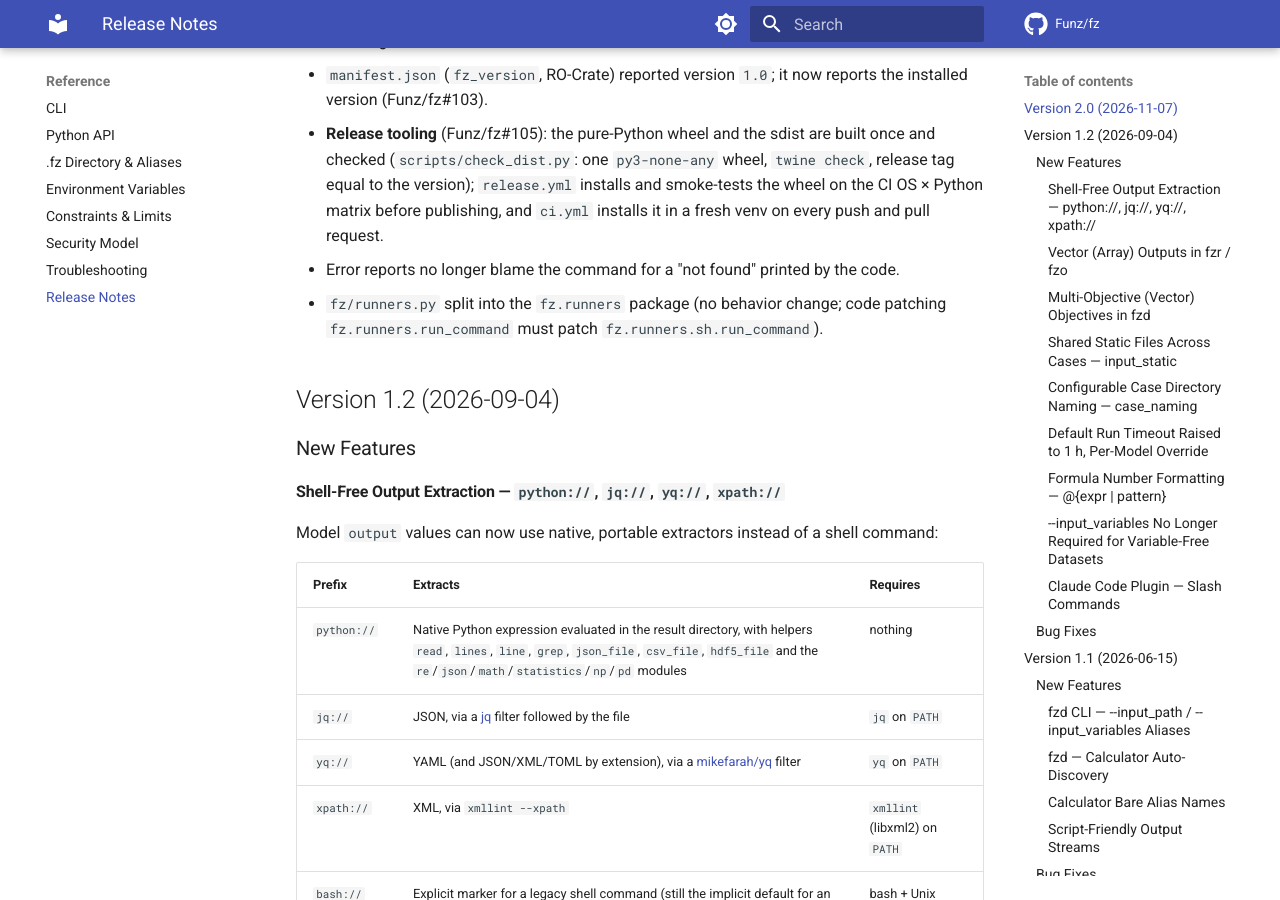
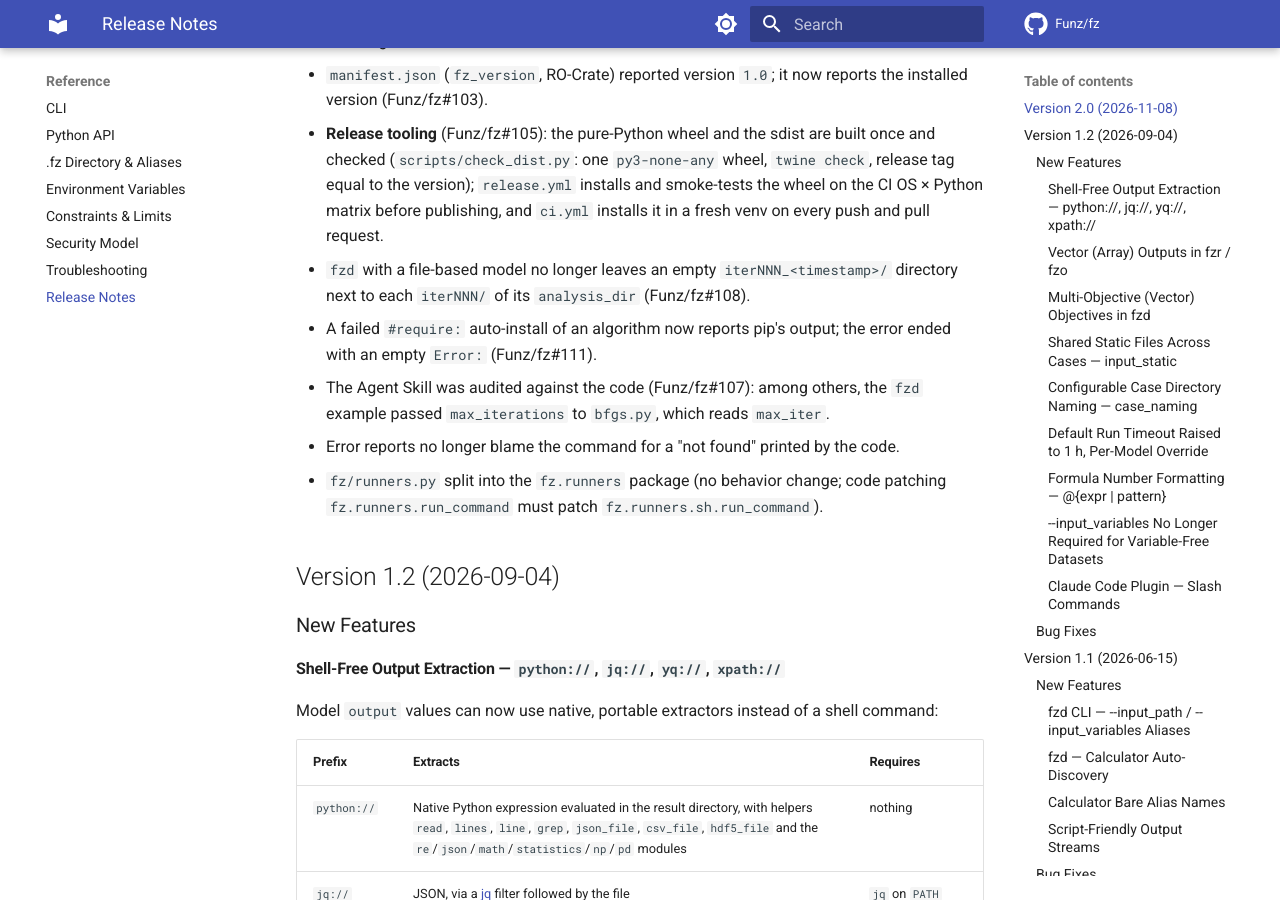
Before and after one commit to Funz/fz.github.io, an MkDocs documentation site: the page built from docs/reference/releases.md, in a window 1280 px wide and 900 px high, scrolled down 1902 px. Built offline with MkDocs 1.6.1 and Material for MkDocs 9.7.7, drawn with Linux system fonts in a browser that asks for light colours; comment, search, counter and statistics services are not loaded; some of the changed text lies outside the part shown.

Commit message:
Release notes: 2.0 published 2026-11-08; add Funz/fz#107, #108, #111
Co-Authored-By: Claude Opus 5.5 <noreply@anthropic.com>
Claude-Session: https://claude.ai/code/session_01RjXvVRjM6aMvKvvSFoxpZ6

```diff
--- a/docs/reference/releases.md
+++ b/docs/reference/releases.md
@@ -3,7 +3,7 @@
 Complete, authoritative notes: [NEWS.md](https://github.com/Funz/fz/blob/main/NEWS.md)
 in the fz repository.
 
-## Version 2.0 (2026-11-07)
+## Version 2.0 (2026-11-08)
 
 2.0 is a major version because it changes behavior in ways that are not backward
 compatible (summary below). It also fixes wrong results with some `sh://` commands and
@@ -74,6 +74,12 @@ a command-injection issue present in 1.2: upgrading is recommended.
   tag equal to the version); `release.yml` installs and smoke-tests the wheel on the CI
   OS × Python matrix before publishing, and `ci.yml` installs it in a fresh venv on every
   push and pull request.
+- `fzd` with a file-based model no longer leaves an empty `iterNNN_<timestamp>/`
+  directory next to each `iterNNN/` of its `analysis_dir` (Funz/fz#108).
+- A failed `#require:` auto-install of an algorithm now reports pip's output; the error
+  ended with an empty `Error:` (Funz/fz#111).
+- The Agent Skill was audited against the code (Funz/fz#107): among others, the `fzd`
+  example passed `max_iterations` to `bfgs.py`, which reads `max_iter`.
 - Error reports no longer blame the command for a "not found" printed by the code.
 - `fz/runners.py` split into the `fz.runners` package (no behavior change; code patching
   `fz.runners.run_command` must patch `fz.runners.sh.run_command`).
```
